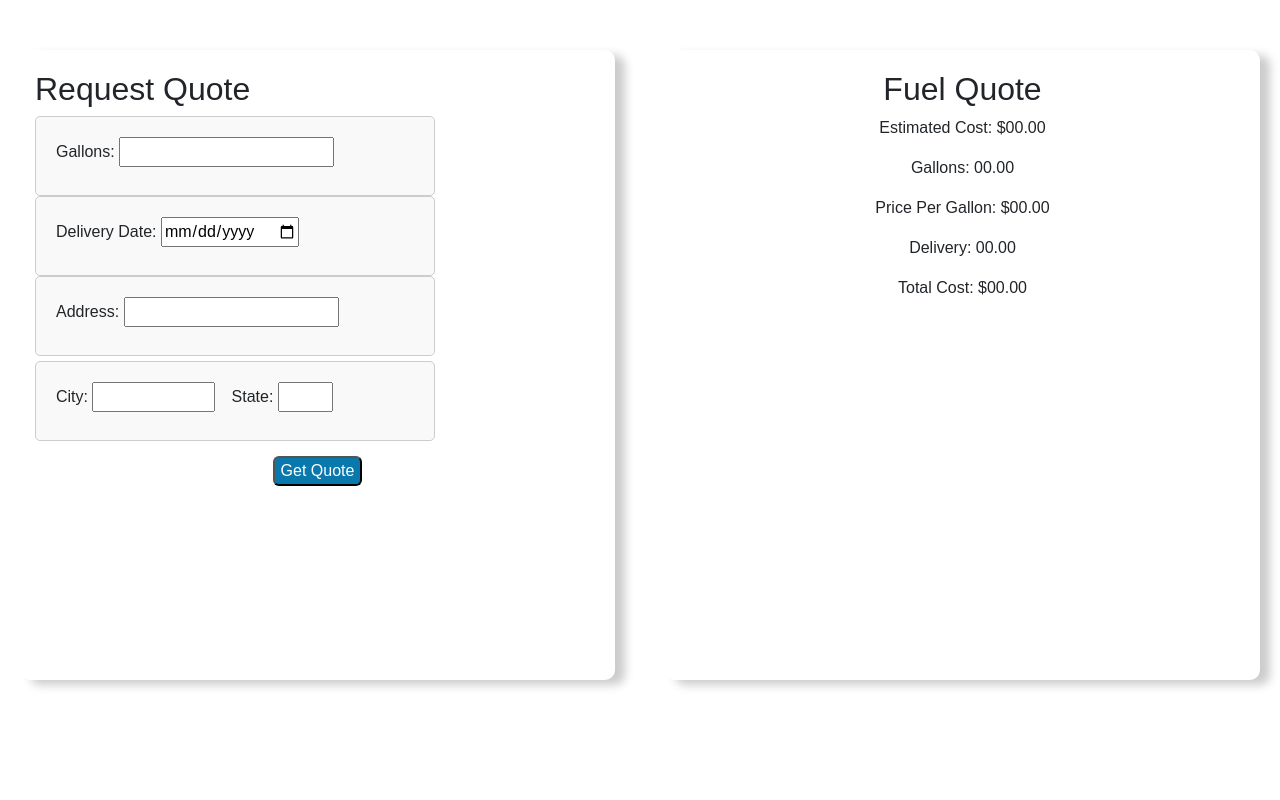
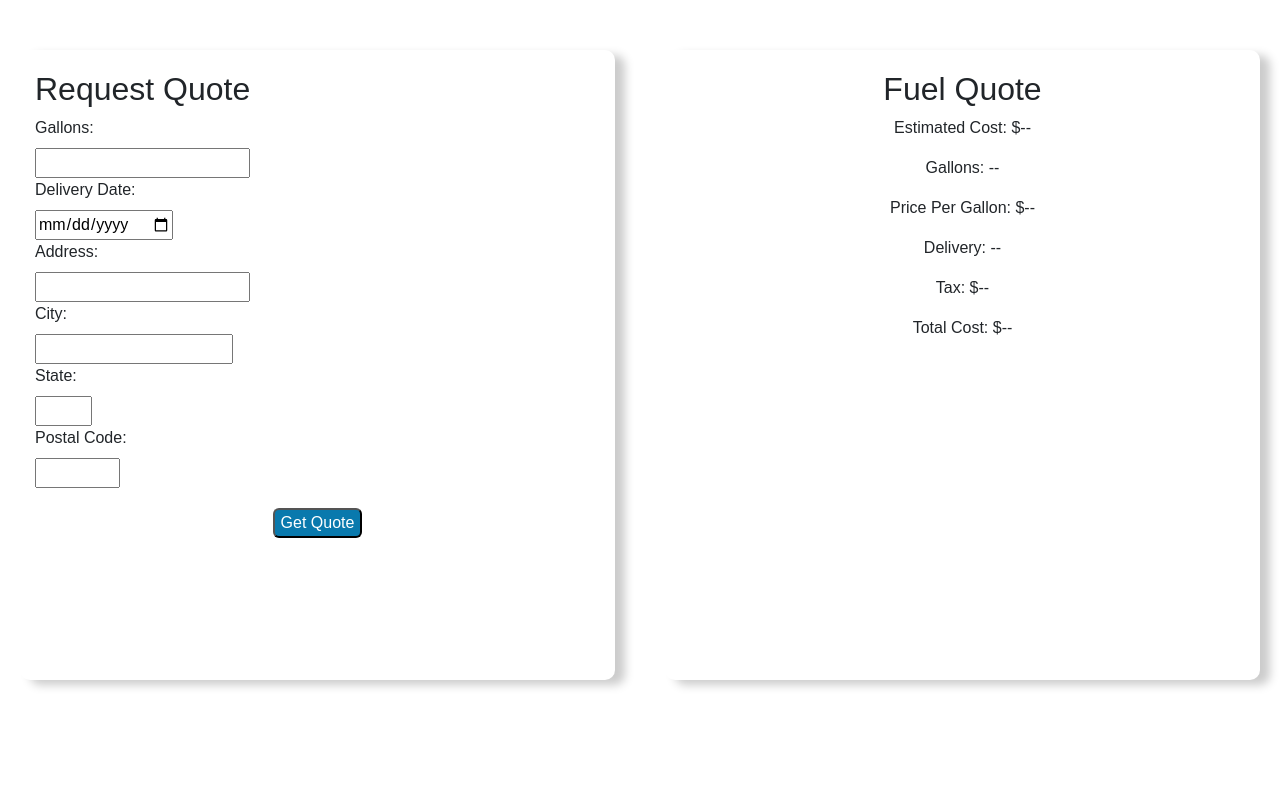
Before and after one commit to rominasbh/SoftwareDesignProj, a Flask app: template templates/fuel_quote.html in a window 1280 px wide. Shown: the part 56-856 px from the top of the page. Run offline with Flask 3, Linux system fonts and the light colour scheme; the template is opened without the code that fills it, so the values that code supplies are empty; some libraries are stand-ins or nearby versions.

Commit message:
fixed one part, fixing button later

```diff
--- a/app.py
+++ b/app.py
@@ -135,7 +135,7 @@ def dashboard():
 #     # No change needed for form submission handling, as it's done client-side
 #     return render_template('fuel_quote.html')
 
-@app.route('/fuel_quote', methods=['GET'])
+@app.route('/fuel_quote', methods=['GET', 'POST'])
 def fuel_quote():
     username = session.get('username')
     if not username or username not in users_db:
@@ -145,6 +145,7 @@ def fuel_quote():
     user_profile_info = users_db[username]['profile_info']
 
     return render_template('fuel_quote.html', profile_info=user_profile_info)
+
 
 
 # @app.route('/fuel_history')
--- a/static/css/styles.css
+++ b/static/css/styles.css
@@ -118,7 +118,7 @@ footer {
   width: 100%;
   justify-content: center;
   /* align-items: center; */
-  height: 100vh;
+  min-height: 100vh;
   /* border: dotted green; */
 }
 
@@ -138,6 +138,8 @@ footer {
   /* border: 2px solid black; */
   margin-left: 20px;
   margin-right: 30px;
+  /* height: 75%; */
+  /* text-align: center; */
 }
 
 .fuel_quote-container #right {
@@ -147,20 +149,55 @@ footer {
   text-align: center;
 }
 
+.fuel_quote-container label {
+  display: block;
+  width: 30%;
+  text-align: left;
+}
+
+.fuel_quote-container #right .quote-form {
+  /* border: 5px solid red; */
+  display: flex;
+  flex-direction: column;
+  width: 100%;
+  align-items: center;
+  justify-content: center;
+}
+
 .fuel_quote-container .city_state {
   /* border: 1px solid red; */
   display: flex;
-  margin: 5px 0;
+  flex-direction: column;
+  margin: 0 0 10px 0;
   width: 100%;
+  /* height: 150px; */
+  /* border-radius: 5px; */
   box-sizing: border-box;
+  /* align-items: center; */
 }
 
+/* .fuel_quote-container #city,
+#state,
+#zip_code {
+  width: 75%;
+} */
+
+/* .fuel_quote-container #gallons {
+  width: 30%;
+} */
 .fuel_quote-container #city {
-  width: 70%;
+  /* border: 1px solid black; */
+  width: 35%;
 }
 
 .fuel_quote-container #state {
-  width: 30%;
+  /* border: 1px solid blue; */
+  width: 10%;
+}
+
+.fuel_quote-container #zip_code {
+  /* border: 1px solid green; */
+  width: 15%;
 }
 
 .fuel_quote-container #btn {
@@ -170,23 +207,30 @@ footer {
   margin: 2px 90px;
   text-align: center;
   padding: 10px 0;
+  /* position: relative; */
 }
 
-.fuel_quote-container #btn button {
+.fuel_quote-container button {
   color: white;
   background-color: rgb(9, 121, 173);
   border-radius: 6px;
+  transition: all 0.3s ease-in-out;
 }
 
-.fuel_quote-form {
-  /* Similar structure to .login-form for consistency , if you want to change, change all */
+.fuel_quote-container button:hover {
+  background-color: rgb(8, 167, 240);
+  cursor: pointer;
+}
+
+/* .fuel_quote-form {
+  Similar structure to .login-form for consistency , if you want to change, change all
   width: 100%;
   max-width: 400px;
   padding: 20px;
   border: 1px solid #cccccc;
   border-radius: 5px;
   background: #f9f9f9;
-}
+} */
 
 /* fuel_history Page Styles */
 .fuel_history-container {
--- a/static/js/scripts.js
+++ b/static/js/scripts.js
@@ -0,0 +1,61 @@
+/*-------------------Fuel Quote Update-------------------*/
+const fuelGallons = document.getElementById("gallons");
+const gallonsError = document.getElementById("gallonsError");
+const delivery_dateInput = document.getElementById("delivery_date");
+const costDisplay = document.getElementById("cost-shown");
+
+function validateForm() {
+  gallonsError.style.display = "none";
+  if (isNaN(parseFloat(fuelGallons.value)) || !isFinite(fuelGallons.value)) {
+    gallonsError.style.display = "inline";
+    return false;
+  }
+  gallonError.style.display = "none";
+
+  return true;
+}
+
+function updateFuelQuote() {
+  const gallons = parseFloat(fuelGallons.value);
+  const delivery_date = delivery_dateInput.value;
+
+  //delivery fee
+  const deliveryFee = 1.75;
+
+  //base price calulation
+  const pricePerGallon = 3.05;
+  const basePrice = pricePerGallon * gallons;
+  const estimatedCost = basePrice + deliveryFee;
+
+  //tax fee
+  const taxRate = 0.0775;
+  const taxFee = basePrice * taxRate;
+
+  //total price
+  const totalPrice = estimatedCost + taxFee;
+
+  //update display
+  costDisplay.innerHTML = `${estimatedCost.toFixed(2)}`;
+  document.getElementById("price-shown").innerHTML = `${pricePerGallon.toFixed(
+    2
+  )}`;
+  document.getElementById("delivery-shown").innerHTML = `${deliveryFee.toFixed(
+    2
+  )}`;
+  document.getElementById("total").innerHTML = `${totalPrice.toFixed(2)}`;
+  document.getElementById("tax-shown").innerHTML = `${taxFee.toFixed(2)}`;
+  document.getElementById("gallons-shown").innerHTML = `${gallons.toFixed(2)}`;
+}
+
+fuelGallons.addEventListener("input", validateForm);
+fuelGallons.addEventListener("input", updateFuelQuote);
+delivery_dateInput.addEventListener("input", updateFuelQuote);
+
+/*----------Button Submit----------*/
+const button = document.getElementById("btn");
+
+function cardSubmit() {}
+
+// button.addEventListener("click", cardSubmit);
+
+/*-------------------Fuel Quote Update-------------------*/
--- a/templates/fuel_quote.html
+++ b/templates/fuel_quote.html
@@ -52,28 +52,55 @@
       <section id="left">
         <h2>Request Quote</h2>
         <!-- Quote Form -->
-        <form method="get" class="quote-form">
+        <form method="post" class="quote-form">
           <div class="fuel_quote-form">
-            <label for="gallons"
-              >Gallons:
-              <input
-                type="text"
-                id="gallons"
-                name="gallons"
-                title="Enter the amount of gallons" />
-            </label>
+            <label for="gallons">Gallons: </label>
+            <input
+              type="text"
+              id="gallons"
+              name="gallons"
+              title="Enter the amount of gallons" />
+            <span id="gallonsError" style="color: red; display: none;"
+              >Please enter a valid number for gallons.</span
+            >
           </div>
           <div class="fuel_quote-form">
-            <label for="delivery_date">Delivery Date: <input type="date" id="delivery_date" name="delivery_date" />
-          </div> </label>
+            <label for="delivery_date">Delivery Date: </label>
+            <input type="date" id="delivery_date" name="delivery_date" />
+          </div>
 
           <!--For address and city and state to be displayed-->
           <div class="fuel_quote-form">
-            <label for="address">Address: <input type="text" id="address" name="address" value="{{ profile_info.address1 }}" readonly /></label>
+            <label for="address">Address: </label>
+            <input
+              type="text"
+              id="address"
+              name="address"
+              value="{{ profile_info.address1 }}"
+              readonly />
           </div>
           <div class="fuel_quote-form city_state">
-            <label for="city">City: <input type="text" id="city" name="city" value="{{ profile_info.city }}" readonly /></label>
-            <label for="state">State: <input type="text" id="state" name="state" value="{{ profile_info.state }}" readonly /></label>
+            <label for="city">City: </label>
+            <input
+              type="text"
+              id="city"
+              name="city"
+              value="{{ profile_info.city }}"
+              readonly />
+            <label for="state">State: </label>
+            <input
+              type="text"
+              id="state"
+              name="state"
+              value="{{ profile_info.state }}"
+              readonly />
+            <label for="zip_code">Postal Code: </label>
+            <input
+              type="text"
+              id="zip_code"
+              name="zip_code"
+              value="{{profile_info.zip_code}}"
+              readonly />
           </div>
 
           <div id="btn">
@@ -85,14 +112,16 @@
       <section id="right">
         <h2>Fuel Quote</h2>
         <div class="quote-form">
-          <p>Estimated Cost: $<span id="cost">00.00</span></p>
-          <p>Gallons: <span id="gallons">00.00</span></p>
-          <p>Price Per Gallon: $<span id="price">00.00</span></p>
-          <p>Delivery: <span id="delivery">00.00</span></p>
-          <p>Total Cost: $<span id="total">00.00</span></p>
+          <p>Estimated Cost: $<span id="cost-shown">--</span></p>
+          <p>Gallons: <span id="gallons-shown">--</span></p>
+          <p>Price Per Gallon: $<span id="price-shown">--</span></p>
+          <p>Delivery: <span id="delivery-shown">--</span></p>
+          <p>Tax: $<span id="tax-shown">--</span></p>
+          <p>Total Cost: $<span id="total">--</span></p>
         </div>
       </section>
     </div>
+    <script src="static/js/scripts.js"></script>
     <script src="https://code.jquery.com/jquery-3.5.1.slim.min.js"></script>
     <script src="https://stackpath.bootstrapcdn.com/bootstrap/4.5.2/js/bootstrap.min.js"></script>
   </body>
```
